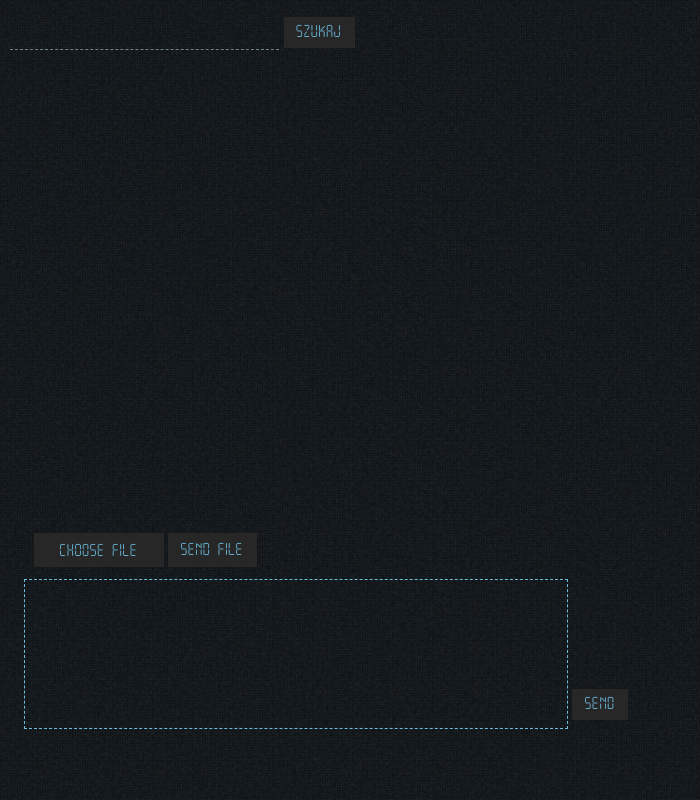
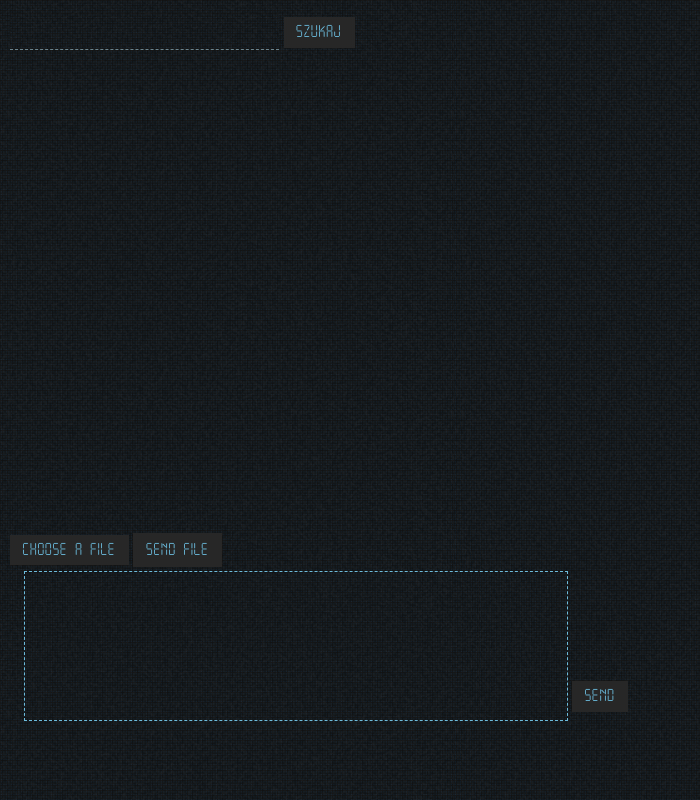
Before and after one commit to AWalicode/communicator-client, an Electron app: page rendered/conversation.html in a window 700 px wide. Drawn offline with Linux system fonts and the light colour scheme.

Commit message:
Naprawienie przycisku upload file

```diff
--- a/rendered/conversation.html
+++ b/rendered/conversation.html
@@ -18,11 +18,9 @@
 			</tbody>
 		</table>
 	</div>
-	<form id="fileForm" method="POST" enctype="multipart/form-data" action="/files/upload/" class="mb-2">
-		<input type="file" name="file" class="foo mr-1 ml-4 fs-7" style="float:left; display:inline;">
-		<span id="fileName" class="bold"></span>
-		<input value="SEND FILE" type="button" class="btn btn-main mb-1 lcd fs-7" style="height: 34px;" onclick="sendFile()"></input>
-	</form>
+	<input type="file" name="file" id="file" class="inputfile" />
+	<label for="file" class="btn btn-main mb-1 lcd fs-7">Choose a file</label>
+	<button type="button" class="btn btn-main mb-1 lcd fs-7" style="height: 34px;" id="sendFile">SEND FILE</button>
 	<div class="clear: both;"></div>
 	<textarea id="message"></textarea>
 	<button id="sendMessageBtn" class="btn btn-main mt--4 lcd fs-7">SEND</button>
--- a/rendered/conversation.js
+++ b/rendered/conversation.js
@@ -35,6 +35,11 @@ $("#message").on("keyup", (event)=>{
 
 $("#sendMessageBtn").on("click", (event)=>{
   sendMessage()
+})
+
+$("#sendFile").on("click", (event)=>{
+  if($("#file").val())
+    ipcRenderer.send("send-file-channel", $("#file").val())
 })
 
 function sendMessage() {
@@ -155,3 +160,17 @@ ipcRenderer.on("search-message-response-channel", (e, mess)=>{
     loaded = true;
   }
 })
+
+var inputs = document.querySelectorAll( '.inputfile' );
+Array.prototype.forEach.call( inputs, function( input )
+{
+	var label	 = input.nextElementSibling,
+		labelVal = label.textContent;
+
+	input.addEventListener( 'change', function( e )
+	{
+    let filename = e.target.value.replace(/^.*[\\\/]/, '')
+    if( filename )
+			label.textContent = filename;
+	});
+});
--- a/rendered/main.js
+++ b/rendered/main.js
@@ -88,7 +88,6 @@ function clearUserList() {
 }
 
 ipcRenderer.on("conferences-channel", (e, conferences)=>{
-  console.log(conferences)
   $("#conferences").empty();
   conferences.forEach(conference=>{
     addConference(conference)
--- a/rendered/style/style.css
+++ b/rendered/style/style.css
@@ -2,35 +2,13 @@ tr.selected {
 
 }
 
-.foo {
-    display: block;
-    position: relative;
-    width: 130px;
-    cursor: pointer;
-    border: 0;
-    height: 34px;
-    outline: 0;
-}
-.foo:hover:after {
-    background: #272727;
-	border: 1px dashed #a8dbf0;
-    color: #a8dbf0;
-}
-.foo:after {
-	font-family: 'lcd';
-    transition: 200ms all ease;
-    border: 1px solid #272727;
-    background: #272727;
-    color: #6dbfe1;
-    text-align: center;
-    position: absolute;
-    top: 0;
-    left: 0;
-    width: 100%;
-    height: 100%;
-    display: block;
-    line-height: 35px;
-    content: 'Choose file';
+.inputfile {
+	width: 0.1px;
+	height: 0.1px;
+	opacity: 0;
+	overflow: hidden;
+	position: absolute;
+	z-index: -1;
 }
 
 tr.selected>td {
@@ -40,7 +18,7 @@ tr.selected>td {
 
 td.pointer:hover {
 	color: #b3967d !important;
-	font-weight: 800;
+	font-weight: 600;
 }
 
 .fs-7{
```
Also changed, not shown: app.js (+10 -1 lines), rendered/main.html (+0 -1 lines).
